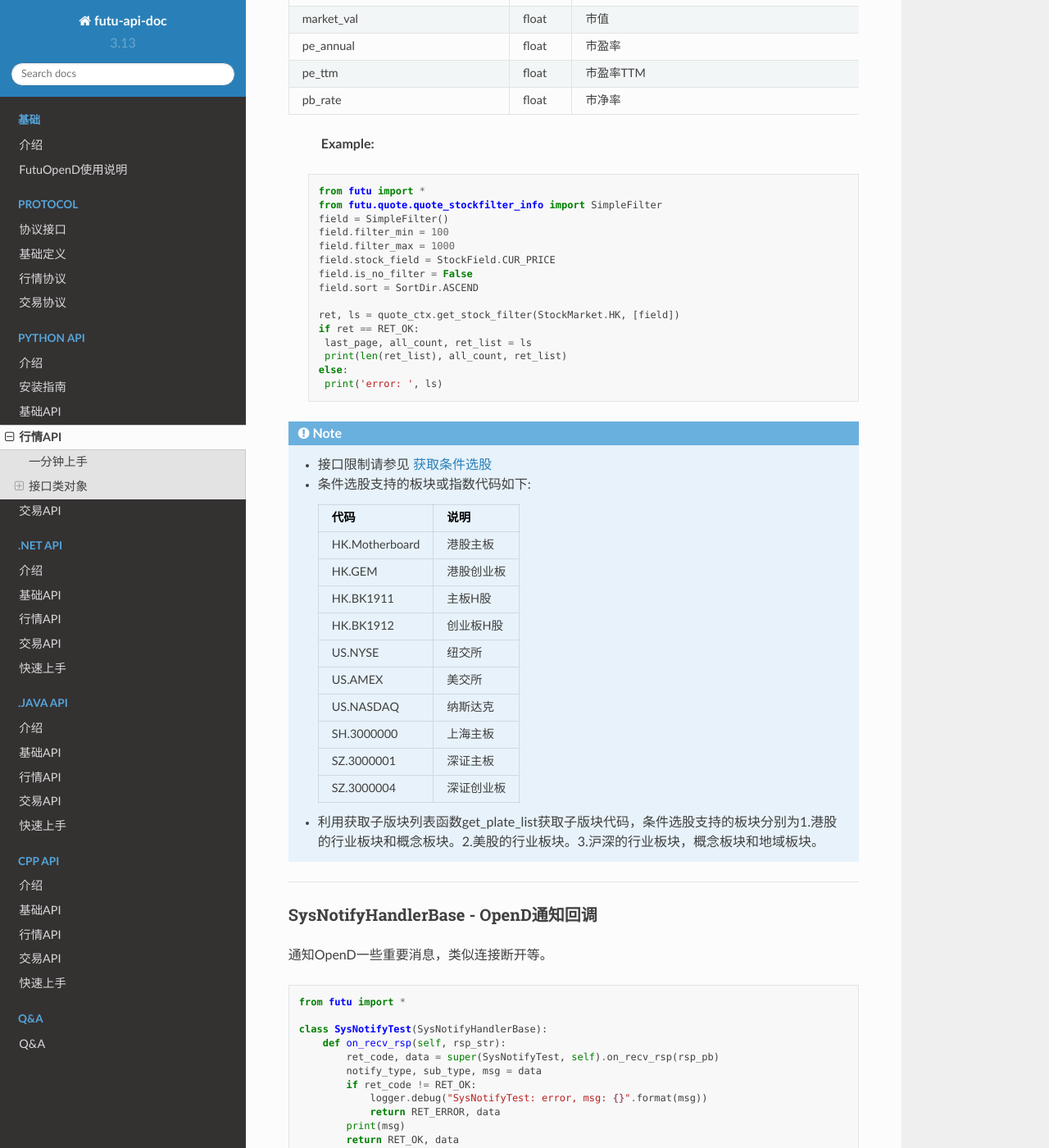
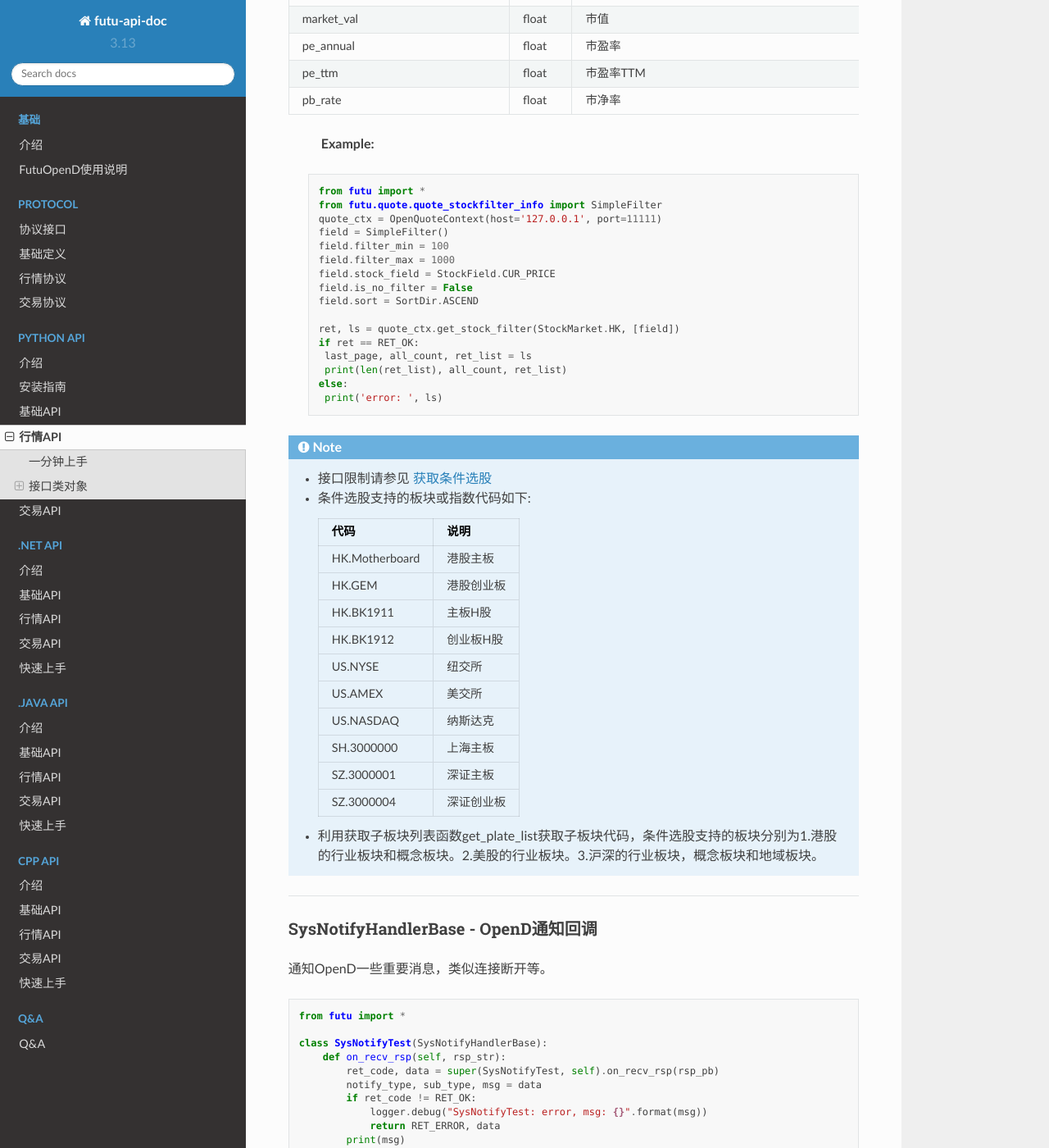
Before and after one commit to FutunnOpen/futu-api-doc, a Sphinx documentation site: the page built from doc_maker/source/api/Quote_API.rst, in a window 1280 px wide and 1400 px high, scrolled down 38663 px. Shown: the whole window at 82% size. Built offline with Sphinx 7.4.7 and the Read the Docs theme 2.0.0, drawn with Linux system fonts in a browser that asks for light colours; some of the changed text lies outside the part shown.

Commit message:
fix 条件选股的错别字和代码里没有创建对象。

```diff
--- a/doc_maker/source/api/Quote_API.rst
+++ b/doc_maker/source/api/Quote_API.rst
@@ -644,7 +644,7 @@
 
  获取特定板块下的股票列表
 
- :param plate_code: 板块代码，string，例如，“SH.BK0001”，“SH.BK0002”，先利用获取子版块列表函数获取子版块代码
+ :param plate_code: 板块代码，string，例如，“SH.BK0001”，“SH.BK0002”，先利用获取子板块列表函数获取子板块代码
  :param sort_field: 排序字段，SortField，根据哪些字段排序 SortField_
  :param ascend: 排序方向，bool，True升序，False降序
 
@@ -1741,7 +1741,7 @@
 
  :param market: 市场类型，StockMarket_
  :param filter_list: 简单属性筛选条件的枚举值，查看 StockField_
- :param plate_code: 板块代码，string，例如，“SH.BK0001”，“SH.BK0002”，先利用获取子版块列表函数获取子版块代码。支持的板块代码详情请查看下面的Note。
+ :param plate_code: 板块代码，string，例如，“SH.BK0001”，“SH.BK0002”，先利用获取子板块列表函数获取子板块代码。支持的板块代码详情请查看下面的Note。
  :param begin: 数据起始点
  :param num: 请求数据个数，最大200
 
@@ -1782,6 +1782,7 @@
 
     from futu import *
     from futu.quote.quote_stockfilter_info import SimpleFilter
+    quote_ctx = OpenQuoteContext(host='127.0.0.1', port=11111)
     field = SimpleFilter()
     field.filter_min = 100
     field.filter_max = 1000
@@ -1815,7 +1816,7 @@
         SZ.3000001                 深证主板
         SZ.3000004                 深证创业板
         =====================  ==============================================================
-    *   利用获取子版块列表函数get_plate_list获取子版块代码，条件选股支持的板块分别为1.港股的行业板块和概念板块。2.美股的行业板块。3.沪深的行业板块，概念板块和地域板块。
+    *   利用获取子板块列表函数get_plate_list获取子板块代码，条件选股支持的板块分别为1.港股的行业板块和概念板块。2.美股的行业板块。3.沪深的行业板块，概念板块和地域板块。
 
 
 ---------------------------------------------------------------------
```
